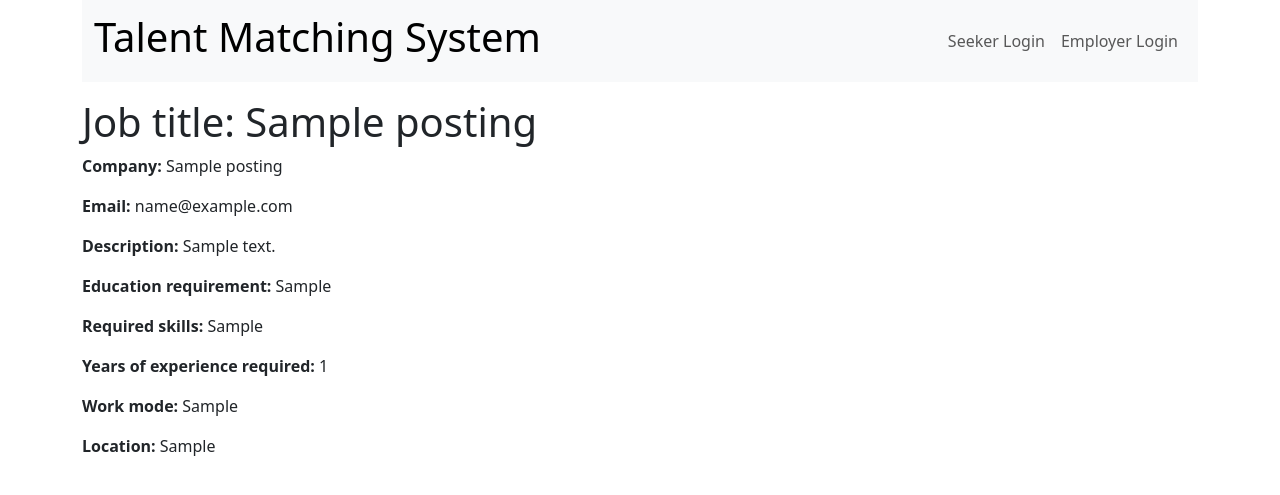
After one commit to arafr/job_board, a Flask app: page /job-details/1/ in a window 1280 px wide. The commit adds this page. Shown: the top 495 px of the page. Run offline with Flask 3, Linux system fonts and the light colour scheme; tables that the repository leaves empty hold one stand-in row (values such as "Sample post").

Commit message:
implemented authN, db models, and job posting/search functionality

```diff
--- a/app.py
+++ b/app.py
@@ -1,4 +1,4 @@
-from flask import Flask, render_template,request,redirect, flash
+from flask import Flask, render_template,request,redirect, flash,session
 from flask_sqlalchemy import SQLAlchemy
 
 app = Flask(__name__)
@@ -19,61 +19,94 @@ import os
 # environment variable for session key. Also a default key for local users.
 app.secret_key = os.environ.get("SECRET_KEY",'mjrajrjk294999$(@(@(.)))')
 
+@login_manager.user_loader
+def load_user(id):
+    if 'type' in session:
+        if session['type'] == 'seeker':
+            return JobSeeker.query.get(int(id))
+        elif session['type'] == 'employer':
+            return Employer.query.get(int(id))
+    else:
+        return None
+
+# home page
+@app.route("/")
+def index():
+    return render_template("index.html")
+
 # create job seeker account
-@app.route("/",methods=['GET','POST'])
-def index():
+@app.route("/signup-seeker",methods=['GET','POST'])
+def signup_seeker():
+    if current_user.is_authenticated:
+        return redirect('/job-board/')
     if request.method=='POST':
         email = request.form['email']
         name = request.form['name']
         password = request.form['password']
+        education = request.form['education']
+        major = request.form['major']
+        yoe = request.form['yoe']
+        skills = request.form.getlist('skills')
+        if len(skills) > 5:
+            flash('Please select a maximum of 5 skills')
+            return redirect('/signup-seeker')
+        skills_string = ""
+        for skill in skills:
+            skills_string += skill + ","
+        skills_string = skills_string[:-1] # remove last comma
+        prefered_work_mode = request.form['prefered_work_mode']
+        prefered_location = request.form['prefered_location']
+
         hash = bcrypt.generate_password_hash(password).decode('utf-8')
         if JobSeeker.query.filter_by(email=email).first():
             flash('Email already exists, please login instead')
-            return redirect('/')
+            return redirect('/signup-seeker')
 
-        new_job_seeker = JobSeeker(email=email,name=name,hash=hash)
+        new_job_seeker = JobSeeker(email=email,name=name,hash=hash,education=education,major=major,yoe=yoe,skills=skills_string,prefered_work_mode=prefered_work_mode,prefered_location=prefered_location)
         try:
             db.session.add(new_job_seeker)
             db.session.commit()
-            # auto login after account creation
+            flash('Successfully created account')
             login_user(new_job_seeker)
-            return redirect('/')
+            return redirect('/job-board')
         except Exception as e:
             print(f"Error occured: {e}")
     elif request.method=='GET':
-        job_seekers = JobSeeker.query.all()
-        return render_template("index.html",job_seekers=job_seekers)
+        return render_template("signup-seeker.html")
 
-@app.route('/delete/<int:id>')
-def delete(id:int):
-    job_seeker = JobSeeker.query.get_or_404(id)
-    db.session.delete(job_seeker)
-    db.session.commit()
-    return redirect('/')
+# create employer account
+@app.route("/signup-employer",methods=['GET','POST'])
+def signup_employer():
+    if current_user.is_authenticated:
+        return redirect('/create-job/')
+    if request.method=='POST':
+        email = request.form['email']
+        password = request.form['password']
+        hash = bcrypt.generate_password_hash(password).decode('utf-8')
+        if Employer.query.filter_by(email=email).first():
+            flash('Email already exists, please login instead')
+            return redirect('/signup-employer')
 
-@app.route('/edit/<int:id>',methods=['GET','POST'])
-def edit(id:int):
-    job_seeker = JobSeeker.query.get_or_404(id)
-    if request.method=='POST':
-        job_seeker.email=request.form['email']
-        job_seeker.name=request.form['name']
-        db.session.commit()
-        return redirect('/')
-    else:
-        return render_template('edit.html',job_seeker=job_seeker)
+        new_employer = Employer(email=email,hash=hash)
+        try:
+            db.session.add(new_employer)
+            db.session.commit()
+            flash("Successfully created account")
+            login_user(new_employer)
+            return redirect('/create-job')
+        except Exception as e:
+            print(f"Error occured: {e}")
+    elif request.method=='GET':
+        return render_template("signup-employer.html")
 
-@login_manager.user_loader
-def load_user(id):
-    return JobSeeker.query.get(id)
-
-@app.route('/login',methods=['GET','POST'])
-def login():
+@app.route('/login-seeker',methods=['GET','POST'])
+def login_seeker():
     if current_user.is_authenticated:
         flash('You are already logged in')
-        return redirect('/')
+        return redirect('/job-board/')
     else:
         if request.method=='GET':
-            return render_template('login-job-seeker.html')
+            return render_template('login-seeker.html')
         elif request.method=='POST':
             email = request.form['email']
             password = request.form['password']
@@ -82,10 +115,33 @@ def login():
             if job_seeker and bcrypt.check_password_hash(job_seeker.hash, password):
                 login_user(job_seeker)
                 flash('Login successful')
-                return redirect('/')
+                session['type'] = 'seeker'
+                return redirect('/job-board/')
             else:
                 flash('Invalid email or password')
-                return redirect('/login')
+                return redirect('/login-seeker')
+
+@app.route('/login-employer',methods=['GET','POST'])
+def login_employer():
+    if current_user.is_authenticated:
+        flash('You are already logged in')
+        return redirect('/create-job/')
+    else:
+        if request.method=='GET':
+            return render_template('login-employer.html')
+        elif request.method=='POST':
+            email = request.form['email']
+            password = request.form['password']
+            # authenticate user here
+            employer = Employer.query.filter_by(email=email).first()
+            if employer and bcrypt.check_password_hash(employer.hash, password):
+                login_user(employer)
+                flash('Login successful')
+                session['type'] = 'employer'
+                return redirect('/create-job/')
+            else:
+                flash('Invalid email or password')
+                return redirect('/login-employer')
 
 @app.route("/logout")
 @login_required
@@ -96,13 +152,32 @@ def logout():
 @app.route("/create-job/",methods=['GET','POST'])
 @login_required
 def create_job():
+    if current_user.type != 'employer':
+        flash('Only employers can create job postings')
+        return redirect('/')
     if request.method=='GET':
         jobs = JobPosting.query.filter_by(created_by=current_user.id).all()
-        return render_template('create-job.html',jobs=jobs)
+        return render_template("create-job.html", jobs=jobs)
     elif request.method=='POST':
         title = request.form['title']
+        company_name = request.form['company_name']
+        company_email = request.form['company_email']
+        description = request.form['description']
+        education = request.form['education']
+
+        skills = request.form.getlist('skills')
+        if len(skills) > 5:
+            flash('Please select a maximum of 5 skills')
+            return redirect('/create-job/')
+        skills_string = ""
+        for skill in skills:
+            skills_string += skill + ","
+        skills_string = skills_string[:-1] # remove last comma
+
         yoe = request.form['yoe']
-        new_job_posting = JobPosting(title=title,yoe=yoe,created_by=current_user.id)
+        work_mode = request.form['work_mode']
+        location = request.form['location']
+        new_job_posting = JobPosting(title=title, company_name=company_name, company_email=company_email, education=education,skills=skills_string,description=description, yoe=yoe, work_mode=work_mode, location=location, created_by=current_user.id)
         try:
             db.session.add(new_job_posting)
             db.session.commit()
@@ -113,6 +188,59 @@ def create_job():
             flash('An error occurred while creating the job')
             return redirect('/create-job/')
 
+# job board
+@app.route("/job-board/")
+@login_required
+def job_board():
+    if current_user.type != 'seeker':
+        flash('Only job seekers can view the job board')
+        return redirect('/')
+
+    # REQUIREMENT 1: ALL JOBS WITH KEYWORD SEARCH (JOB DESC)
+    desc_search = request.args.get('desc_search')
+    if desc_search:
+        all_jobs = JobPosting.query.filter(JobPosting.description.contains(desc_search)).all()
+    else:
+        all_jobs = JobPosting.query.all()
+
+    # REQUIREMENT 2: BEST MATCHING JOBS
+    # get top 10 best matching jobs for seeker and pass to template
+    best_jobs = []
+
+    # education level of seeker needs to be equal or higher than job posting
+    education = current_user.education
+    if education == 'high school':
+        education_levels = ['high school']
+    elif education == "bachelors degree":
+        education_levels = ['high school','bachelors degree']
+    elif education == "masters degree":
+        education_levels = ['high school','bachelors degree','masters degree']
+    elif education == "phd":
+        education_levels = ['high school','bachelors degree','masters degree','phd']
+    else:
+        flash('Invalid education level')
+        return redirect('/')
+
+    # match seeker skills with job posting skills (top 10)
+    current_user_skills = current_user.skills.split(",")
+
+    best_jobs = JobPosting.query.filter(
+        JobPosting.location == current_user.prefered_location,
+        JobPosting.work_mode == current_user.prefered_work_mode,
+        JobPosting.education.in_(education_levels),
+        JobPosting.yoe <= current_user.yoe
+    ).all()
+
+    return render_template("job-board.html",all_jobs=all_jobs, best_jobs=best_jobs)
+
+# individual job details page
+@app.route("/job-details/<int:job_id>/")
+def job_details(job_id):
+    job = JobPosting.query.get_or_404(job_id)
+    return render_template("job-details.html", job=job)
+
+
+
 if __name__=="__main__":
     with app.app_context():
         db.create_all()
--- a/templates/base.html
+++ b/templates/base.html
@@ -11,7 +11,7 @@
     <nav id="book-nav" class="navbar navbar-expand-lg navbar-light bg-light">
       <div class="container">
           <a class="navbar-brand" href="{{url_for('index')}}">
-            <h1>Intelli Match</h1>
+            <h1>Talent Matching System</h1>
           </a>
           <button class="navbar-toggler" type="button" data-bs-toggle="collapse" data-bs-target="#navbarSupportedContent">
           <span class="navbar-toggler-icon"></span>
@@ -24,7 +24,10 @@
                   </li>
               {%else%}
                   <li class="nav-item">
-                      <a class="nav-link" href="{{url_for('login')}}">Login</a>
+                      <a class="nav-link" href="{{url_for('login_seeker')}}">Seeker Login</a>
+                  </li>
+                  <li class="nav-item">
+                      <a class="nav-link" href="{{url_for('login_employer')}}">Employer Login</a>
                   </li>
               {%endif%}
           </div>
--- /dev/null
+++ b/templates/job-details.html
@@ -0,0 +1,13 @@
+{%extends 'base.html'%}
+{%block title%}Job Board{%endblock%}
+{%block body%}
+    <h1>Job title: {{ job.title }}</h1>
+    <p><strong>Company:</strong> {{ job.company_name }}</p>
+    <p><strong>Email:</strong> {{ job.company_email }}</p>
+    <p><strong>Description:</strong> {{ job.description }}</p>
+    <p><strong>Education requirement:</strong> {{ job.education }}</p>
+    <p><strong>Required skills:</strong> {{ job.skills }}</p>
+    <p><strong>Years of experience required:</strong> {{ job.yoe }}</p>
+    <p><strong>Work mode:</strong> {{ job.work_mode }}</p>
+    <p><strong>Location:</strong> {{ job.location }}</p>
+{%endblock%}
--- a/templates/login-job-seeker.html
+++ b/templates/signup-employer.html
@@ -1,9 +1,11 @@
 {%extends 'base.html'%}
-{%block title%}Homepage{%endblock%}
+{%block title%}Sign up as employer{%endblock%}
 {%block body%}
+    <h1>Employer Sign Up</h1>
     <form action="" method="POST">
         <input id="email" name="email" type="email" placeholder="email"/>
         <input id="password" name="password" type="password" placeholder="password"/>
-        <button class="btn btn-primary" type="submit">Login</button>
+        <button class="btn btn-primary" type="submit">Sign up</button>
     </form>
+    <a href="{{url_for('login_employer')}}">Login instead</a>
 {%endblock%}
```
Also changed, not shown: models.py (+15 -0 lines), templates/create-job.html (+81 -2 lines), templates/edit.html (deleted, +0 -9 lines), templates/index.html (+3 -15 lines), templates/job-board.html (added, +26 -0 lines), templates/login-employer.html (added, +11 -0 lines), templates/login-seeker.html (added, +11 -0 lines), templates/signup-seeker.html (added, +56 -0 lines), readme.md.
